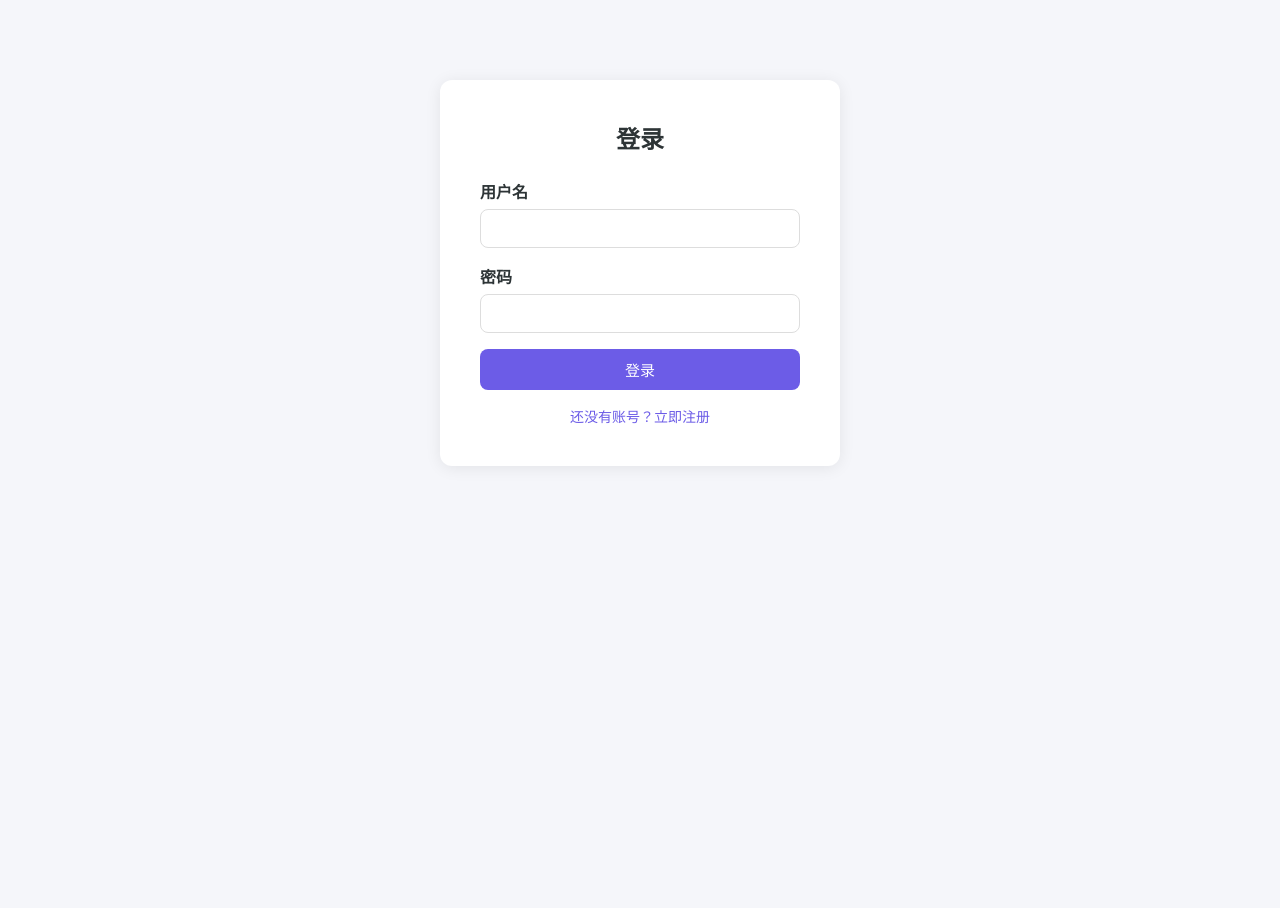
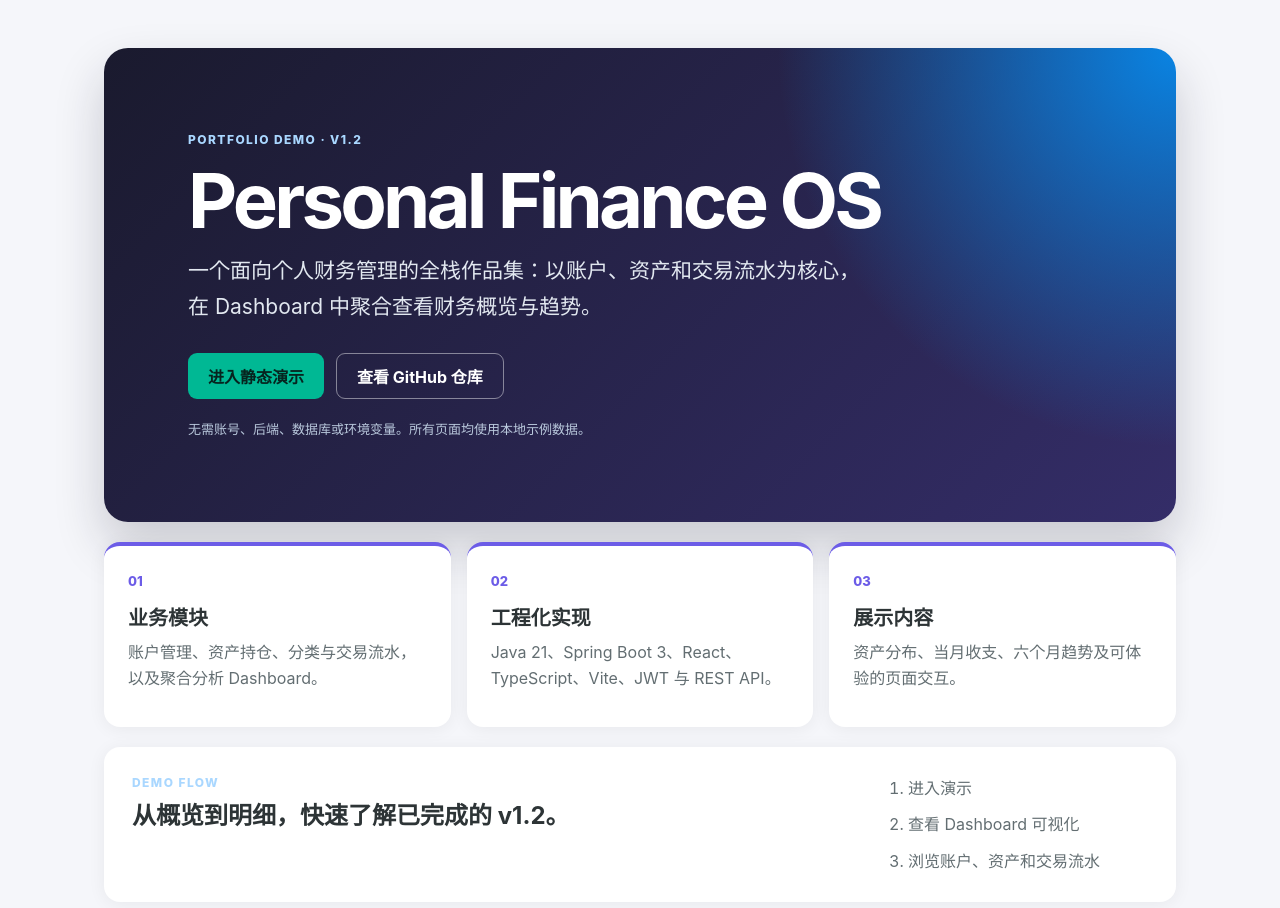
Before and after one commit to qianlixunbai/Personal-Finance-OS, a React (Vite) app in the folder frontend/: page /#/login in a window 1280 px wide. Before the commit this address led to /login. Shown: the top 908 px of the page. Before the commit the page ends 800 px from the top, so only its background shows below. Built offline with nearby package versions, Linux system fonts and the light colour scheme.

Commit message:
feat: add portfolio demo experience

```diff
--- a/frontend/src/components/Layout.tsx
+++ b/frontend/src/components/Layout.tsx
@@ -1,25 +1,27 @@
-import { Outlet, Link, useNavigate } from 'react-router-dom';
+import { Link, Outlet, useNavigate } from 'react-router-dom';
 
 export default function Layout() {
     const navigate = useNavigate();
+
     const logout = () => {
         localStorage.removeItem('token');
         navigate('/login');
     };
 
     return (
-        <div>
-            <nav style={{ background: '#1a1a2e', color: '#fff', padding: '0 24px', height: 56, display: 'flex', alignItems: 'center', justifyContent: 'space-between' }}>
-                <span style={{ fontSize: 18, fontWeight: 700 }}>Personal Finance OS</span>
-                <div style={{ display: 'flex', gap: 8 }}>
-                    <Link to="/" style={{ color: '#ccc', textDecoration: 'none', padding: '8px 14px' }}>仪表盘</Link>
-                    <Link to="/accounts" style={{ color: '#ccc', textDecoration: 'none', padding: '8px 14px' }}>账户</Link>
-                    <Link to="/assets" style={{ color: '#ccc', textDecoration: 'none', padding: '8px 14px' }}>资产</Link>
-                    <Link to="/transactions" style={{ color: '#ccc', textDecoration: 'none', padding: '8px 14px' }}>交易流水</Link>
-                    <button onClick={logout} style={{ background: 'none', border: 'none', color: '#ccc', cursor: 'pointer', padding: '8px 14px', fontSize: 14 }}>退出</button>
+        <div className="demo-shell">
+            <nav className="app-nav" aria-label="主导航">
+                <Link className="app-brand" to="/">Personal Finance OS <span>DEMO</span></Link>
+                <div className="app-nav-links">
+                    <Link to="/">仪表盘</Link>
+                    <Link to="/accounts">账户</Link>
+                    <Link to="/assets">资产</Link>
+                    <Link to="/transactions">交易流水</Link>
+                    <button type="button" onClick={logout}>返回介绍</button>
                 </div>
             </nav>
-            <main style={{ maxWidth: 1100, margin: '0 auto', padding: 24 }}>
+            <main className="app-main">
+                <p className="demo-notice" role="status">演示数据，仅用于项目展示；不代表真实账户，刷新页面将恢复初始示例。</p>
                 <Outlet />
             </main>
         </div>
--- a/frontend/src/index.css
+++ b/frontend/src/index.css
@@ -1,3 +1,55 @@
 * { margin: 0; padding: 0; box-sizing: border-box; }
 body { font-family: -apple-system, BlinkMacSystemFont, "Segoe UI", Roboto, "Helvetica Neue", Arial, sans-serif; background: #f5f6fa; color: #2d3436; }
 a { color: #6c5ce7; text-decoration: none; }
+button, input, select { font: inherit; }
+button { min-height: 38px; }
+
+.demo-landing { max-width: 1120px; margin: 0 auto; padding: 48px 24px 64px; }
+.demo-hero { padding: clamp(32px, 7vw, 84px); color: #fff; background: radial-gradient(circle at top right, #0984e3, transparent 34%), linear-gradient(135deg, #1a1a2e, #342d68); border-radius: 24px; box-shadow: 0 24px 50px rgba(26, 26, 46, .2); }
+.demo-eyebrow { color: #a9d7ff; font-size: 12px; font-weight: 800; letter-spacing: .12em; }
+.demo-hero h1 { margin: 16px 0; font-size: clamp(42px, 8vw, 76px); line-height: .98; letter-spacing: -.05em; overflow-wrap: break-word; }
+.demo-lede { max-width: 680px; font-size: clamp(17px, 2.2vw, 21px); line-height: 1.7; color: #e2e8f0; }
+.demo-actions { display: flex; flex-wrap: wrap; gap: 12px; margin-top: 28px; }
+.primary-action, .secondary-action { display: inline-flex; align-items: center; justify-content: center; min-height: 46px; padding: 0 20px; border-radius: 9px; font-weight: 700; cursor: pointer; }
+.primary-action { border: 0; background: #00b894; color: #06241f; }
+.secondary-action { border: 1px solid rgba(255,255,255,.45); color: #fff; }
+.demo-disclaimer { margin-top: 20px; color: #b9c8dc; font-size: 13px; }
+.demo-overview { display: grid; grid-template-columns: repeat(3, 1fr); gap: 16px; margin-top: 20px; }
+.demo-overview article, .demo-flow { background: #fff; border-radius: 16px; box-shadow: 0 2px 18px rgba(0,0,0,.06); }
+.demo-overview article { min-height: 185px; padding: 24px; border-top: 4px solid #6c5ce7; }
+.demo-overview span { color: #6c5ce7; font-weight: 800; font-size: 13px; }
+.demo-overview h2 { margin: 12px 0 8px; font-size: 20px; }
+.demo-overview p, .demo-flow li { color: #636e72; line-height: 1.65; }
+.demo-flow { display: flex; justify-content: space-between; gap: 32px; margin-top: 20px; padding: 28px; }
+.demo-flow h2 { max-width: 560px; margin-top: 10px; font-size: 24px; line-height: 1.35; }
+.demo-flow ol { display: grid; gap: 10px; padding-left: 20px; min-width: 260px; }
+
+.app-nav { min-height: 62px; padding: 0 24px; display: flex; align-items: center; justify-content: space-between; gap: 20px; background: #1a1a2e; color: #fff; }
+.app-brand { color: #fff; font-size: 18px; font-weight: 800; white-space: nowrap; }
+.app-brand span { display: inline-block; margin-left: 4px; padding: 2px 5px; border-radius: 4px; background: #00b894; color: #06241f; font-size: 10px; letter-spacing: .08em; vertical-align: middle; }
+.app-nav-links { display: flex; align-items: center; gap: 2px; }
+.app-nav-links a, .app-nav-links button { padding: 8px 12px; border: 0; background: transparent; color: #d7d7e0; cursor: pointer; text-decoration: none; }
+.app-nav-links a:hover, .app-nav-links button:hover { color: #fff; }
+.app-main { max-width: 1100px; margin: 0 auto; padding: 24px; }
+.demo-notice { margin-bottom: 20px; padding: 10px 12px; border: 1px solid #b9d9e8; border-radius: 8px; background: #eaf7fb; color: #246580; font-size: 14px; }
+.table-scroll { overflow-x: auto; border-radius: 12px; }
+.table-scroll table { min-width: 650px; }
+.page-header { flex-wrap: wrap; gap: 12px; }
+
+@media (max-width: 768px) {
+  .demo-landing { padding: 20px 16px 40px; }
+  .demo-hero { border-radius: 18px; }
+  .demo-overview { grid-template-columns: 1fr; }
+  .demo-flow { display: block; }
+  .demo-flow ol { margin-top: 20px; min-width: 0; }
+  .app-nav { align-items: flex-start; flex-direction: column; padding: 14px 16px 8px; gap: 8px; }
+  .app-nav-links { width: 100%; overflow-x: auto; padding-bottom: 4px; }
+  .app-nav-links a, .app-nav-links button { flex: 0 0 auto; padding: 7px 10px; }
+  .app-main { padding: 16px; }
+  .page-header button { width: 100%; }
+}
+
+@media (max-width: 380px) {
+  .demo-hero h1 { font-size: 39px; }
+  .primary-action, .secondary-action { width: 100%; }
+}
--- a/frontend/src/main.tsx
+++ b/frontend/src/main.tsx
@@ -1,13 +1,13 @@
 import React from 'react';
 import ReactDOM from 'react-dom/client';
-import { BrowserRouter } from 'react-router-dom';
+import { HashRouter } from 'react-router-dom';
 import App from './App';
 import './index.css';
 
 ReactDOM.createRoot(document.getElementById('root')!).render(
     <React.StrictMode>
-        <BrowserRouter>
+        <HashRouter>
             <App />
-        </BrowserRouter>
+        </HashRouter>
     </React.StrictMode>
 );
--- a/frontend/src/pages/Accounts.tsx
+++ b/frontend/src/pages/Accounts.tsx
@@ -118,7 +118,7 @@
 
     return (
         <div>
-            <div style={{ display: 'flex', justifyContent: 'space-between', alignItems: 'center', marginBottom: 20 }}>
+            <div className="page-header" style={{ display: 'flex', justifyContent: 'space-between', alignItems: 'center', marginBottom: 20 }}>
                 <h2>账户管理</h2>
                 <button onClick={showForm ? closeForm : openCreateForm} style={{ padding: '10px 20px', background: '#6c5ce7', color: '#fff', border: 'none', borderRadius: 8, cursor: 'pointer' }}>
                     {showForm ? '收起表单' : '新增账户'}
@@ -157,6 +157,7 @@
                 </form>
             )}
 
+            <div className="table-scroll">
             <table style={{ width: '100%', borderCollapse: 'collapse', background: '#fff', borderRadius: 12, boxShadow: '0 2px 12px rgba(0,0,0,.06)' }}>
                 <thead>
                     <tr>
@@ -185,6 +186,7 @@
                     )}
                 </tbody>
             </table>
+            </div>
 
             <div style={{ display: 'flex', justifyContent: 'space-between', alignItems: 'center', marginTop: 16 }}>
                 <span style={{ color: '#636e72' }}>第 {page} / {totalPages} 页，共 {total} 个账户</span>
--- a/frontend/src/pages/Assets.tsx
+++ b/frontend/src/pages/Assets.tsx
@@ -144,7 +144,7 @@
 
     return (
         <div>
-            <div style={{ display: 'flex', justifyContent: 'space-between', alignItems: 'center', marginBottom: 20 }}>
+            <div className="page-header" style={{ display: 'flex', justifyContent: 'space-between', alignItems: 'center', marginBottom: 20 }}>
                 <h2>投资资产</h2>
                 <button onClick={() => setShowForm(!showForm)} style={{ padding: '10px 20px', background: '#6c5ce7', color: '#fff', border: 'none', borderRadius: 8, cursor: 'pointer' }}>新增资产</button>
             </div>
@@ -201,6 +201,7 @@
                 </section>
             )}
 
+            <div className="table-scroll">
             <table style={{ width: '100%', borderCollapse: 'collapse', background: '#fff', borderRadius: 12, boxShadow: '0 2px 12px rgba(0,0,0,.06)' }}>
                 <thead>
                     <tr>
@@ -235,6 +236,7 @@
                     )}
                 </tbody>
             </table>
+            </div>
 
             <div style={{ display: 'flex', justifyContent: 'space-between', alignItems: 'center', marginTop: 16 }}>
                 <span style={{ color: '#636e72' }}>第 {page} / {totalPages} 页，共 {total} 个资产</span>
--- a/frontend/src/pages/Dashboard.tsx
+++ b/frontend/src/pages/Dashboard.tsx
@@ -64,6 +64,7 @@
 
             <section style={{ background: '#fff', borderRadius: 12, padding: 24, boxShadow: '0 2px 12px rgba(0,0,0,.06)' }}>
                 <h3 style={{ marginTop: 0 }}>最近交易</h3>
+                <div className="table-scroll">
                 <table style={{ width: '100%', borderCollapse: 'collapse', fontSize: 14 }}>
                     <thead>
                         <tr>
@@ -95,6 +96,7 @@
                         )}
                     </tbody>
                 </table>
+                </div>
             </section>
         </div>
     );
--- a/frontend/src/pages/Login.tsx
+++ b/frontend/src/pages/Login.tsx
@@ -1,43 +1,55 @@
-import { useState } from 'react';
-import { Link, useNavigate } from 'react-router-dom';
-import api from '../api';
-import { getErrorMessage } from '../utils/error';
+import { useNavigate } from 'react-router-dom';
 
 export default function Login() {
-    const [username, setUsername] = useState('');
-    const [password, setPassword] = useState('');
-    const [error, setError] = useState('');
     const navigate = useNavigate();
 
-    const submit = async (e: React.FormEvent) => {
-        e.preventDefault();
-        try {
-            const res = await api.post('/login', { username, password });
-            localStorage.setItem('token', res.data.data.token);
-            navigate('/');
-        } catch (err) {
-            setError(getErrorMessage(err, '用户名或密码错误'));
-        }
+    const enterDemo = () => {
+        localStorage.setItem('token', 'demo-static-token');
+        navigate('/');
     };
 
     return (
-        <div style={{ maxWidth: 400, margin: '80px auto', padding: 40, background: '#fff', borderRadius: 12, boxShadow: '0 2px 16px rgba(0,0,0,.08)' }}>
-            <h2 style={{ textAlign: 'center', marginBottom: 24 }}>登录</h2>
-            {error && <div style={{ background: '#f8d7da', color: '#721c24', padding: 10, borderRadius: 8, marginBottom: 16 }}>{error}</div>}
-            <form onSubmit={submit}>
-                <div style={{ marginBottom: 16 }}>
-                    <label style={{ display: 'block', marginBottom: 6, fontWeight: 600 }}>用户名</label>
-                    <input value={username} onChange={e => setUsername(e.target.value)} required style={{ width: '100%', padding: '10px 12px', border: '1px solid #ddd', borderRadius: 8, fontSize: 15 }} />
+        <main className="demo-landing">
+            <section className="demo-hero">
+                <p className="demo-eyebrow">PORTFOLIO DEMO · V1.2</p>
+                <h1>Personal Finance OS</h1>
+                <p className="demo-lede">一个面向个人财务管理的全栈作品集：以账户、资产和交易流水为核心，在 Dashboard 中聚合查看财务概览与趋势。</p>
+                <div className="demo-actions">
+                    <button type="button" className="primary-action" onClick={enterDemo}>进入静态演示</button>
+                    <a className="secondary-action" href="https://github.com/qianlixunbai/Personal-Finance-OS" target="_blank" rel="noreferrer">查看 GitHub 仓库</a>
                 </div>
-                <div style={{ marginBottom: 16 }}>
-                    <label style={{ display: 'block', marginBottom: 6, fontWeight: 600 }}>密码</label>
-                    <input type="password" value={password} onChange={e => setPassword(e.target.value)} required style={{ width: '100%', padding: '10px 12px', border: '1px solid #ddd', borderRadius: 8, fontSize: 15 }} />
+                <p className="demo-disclaimer">无需账号、后端、数据库或环境变量。所有页面均使用本地示例数据。</p>
+            </section>
+
+            <section className="demo-overview" aria-label="项目亮点">
+                <article>
+                    <span>01</span>
+                    <h2>业务模块</h2>
+                    <p>账户管理、资产持仓、分类与交易流水，以及聚合分析 Dashboard。</p>
+                </article>
+                <article>
+                    <span>02</span>
+                    <h2>工程化实现</h2>
+                    <p>Java 21、Spring Boot 3、React、TypeScript、Vite、JWT 与 REST API。</p>
+                </article>
+                <article>
+                    <span>03</span>
+                    <h2>展示内容</h2>
+                    <p>资产分布、当月收支、六个月趋势及可体验的页面交互。</p>
+                </article>
+            </section>
+
+            <section className="demo-flow">
+                <div>
+                    <p className="demo-eyebrow">DEMO FLOW</p>
+                    <h2>从概览到明细，快速了解已完成的 v1.2。</h2>
                 </div>
-                <button type="submit" style={{ width: '100%', padding: '10px 20px', background: '#6c5ce7', color: '#fff', border: 'none', borderRadius: 8, fontSize: 15, cursor: 'pointer' }}>登录</button>
-            </form>
-            <p style={{ textAlign: 'center', marginTop: 16, fontSize: 14 }}>
-                <Link to="/register">还没有账号？立即注册</Link>
-            </p>
-        </div>
+                <ol>
+                    <li>进入演示</li>
+                    <li>查看 Dashboard 可视化</li>
+                    <li>浏览账户、资产和交易流水</li>
+                </ol>
+            </section>
+        </main>
     );
 }
--- a/frontend/src/pages/Transactions.tsx
+++ b/frontend/src/pages/Transactions.tsx
@@ -252,7 +252,7 @@
 
     return (
         <div>
-            <div style={{ display: 'flex', justifyContent: 'space-between', alignItems: 'center', marginBottom: 20 }}>
+            <div className="page-header" style={{ display: 'flex', justifyContent: 'space-between', alignItems: 'center', marginBottom: 20 }}>
                 <h2>交易流水</h2>
                 <button onClick={showForm ? closeForm : openCreateForm} style={{ padding: '10px 20px', background: '#6c5ce7', color: '#fff', border: 'none', borderRadius: 8, cursor: 'pointer' }}>
                     {showForm ? '收起表单' : '新增流水'}
@@ -335,6 +335,7 @@
                 </form>
             )}
 
+            <div className="table-scroll">
             <table style={{ width: '100%', borderCollapse: 'collapse', background: '#fff', borderRadius: 12, boxShadow: '0 2px 12px rgba(0,0,0,.06)' }}>
                 <thead>
                     <tr>
@@ -371,6 +372,7 @@
                     )}
                 </tbody>
             </table>
+            </div>
 
             <div style={{ display: 'flex', justifyContent: 'space-between', alignItems: 'center', marginTop: 16 }}>
                 <span style={{ color: '#636e72' }}>第 {page} / {totalPages} 页，共 {total} 条</span>
```
